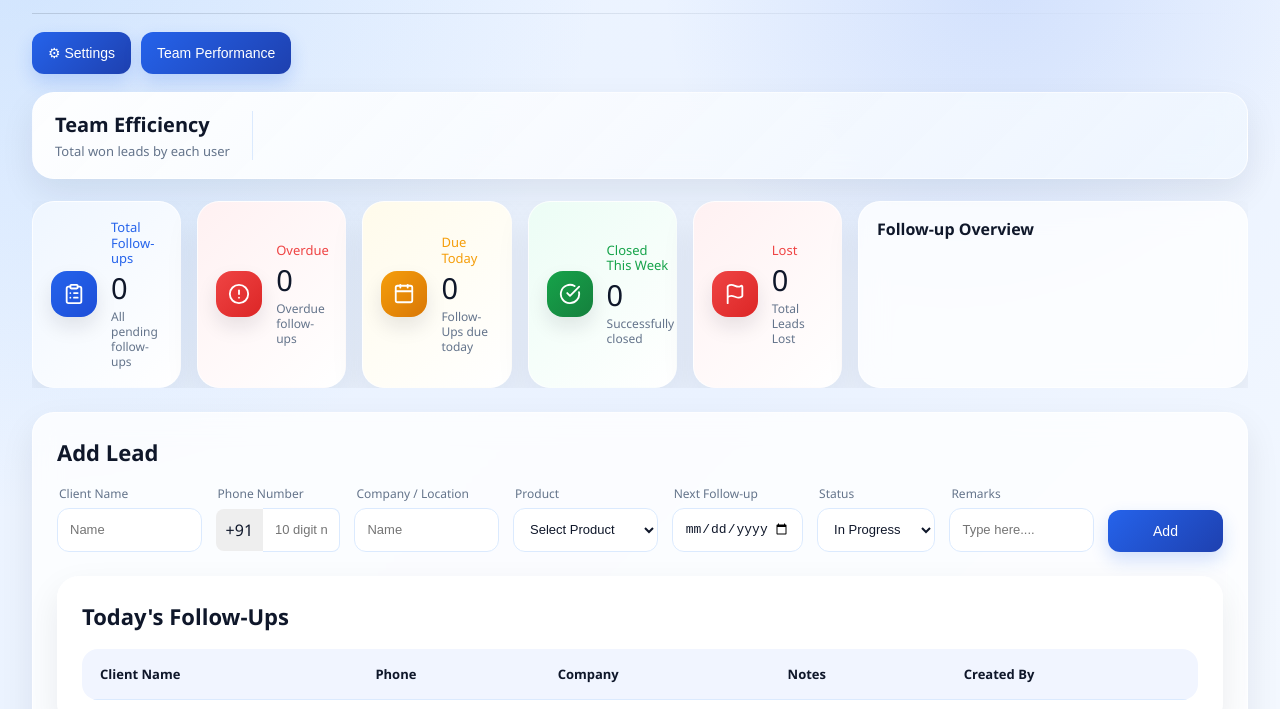
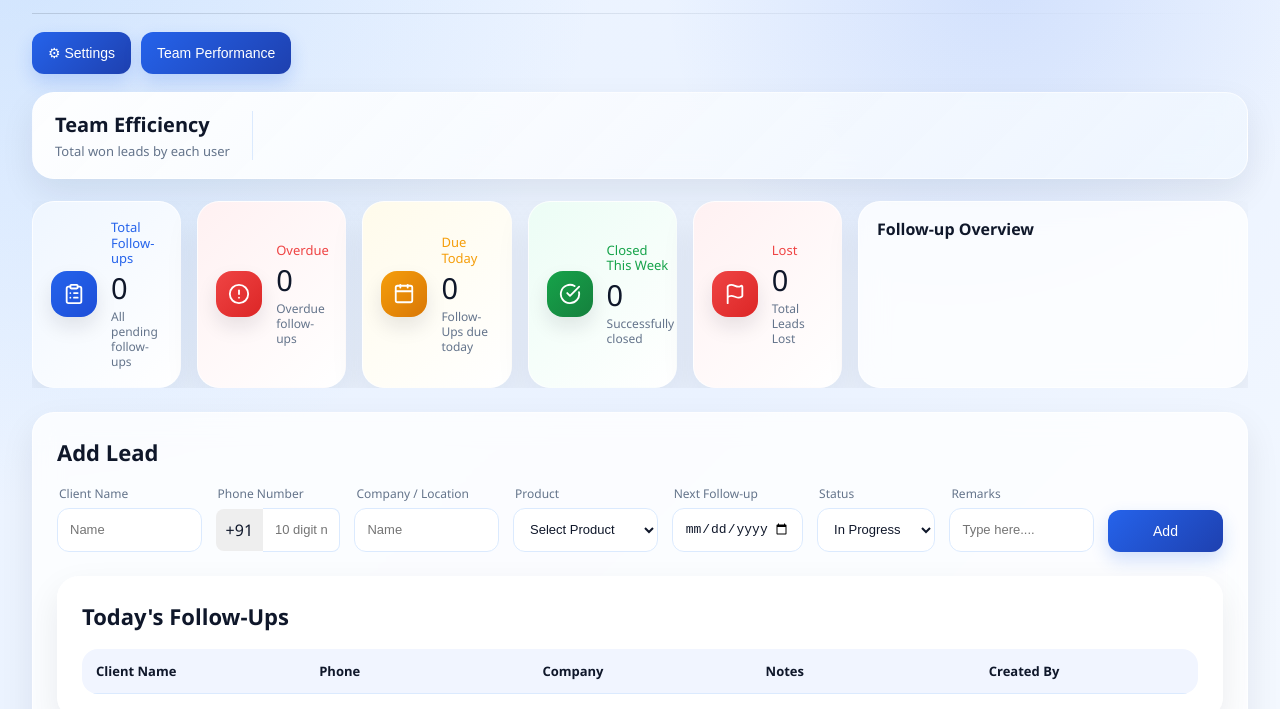
Before and after one commit to mannat2003-cloud/CLOUD-TECH-CRM-, a website: page index.html in a window 1280 px wide. Shown: the part 93-802 px from the top of the page. Drawn offline with nearby package versions, Linux system fonts and the light colour scheme; no server answers; sample sign-in values are in the browser's storage; a script that the page names is missing.

Commit message:
Update style.css

```diff
--- a/style.css
+++ b/style.css
@@ -537,7 +537,66 @@ tr:hover {
   background: #f8fbff;
   transform: none;
 }
+/* ==================================================
+   TODAY FOLLOW-UPS TABLE - SAME AS ALL LEADS
+================================================== */
 
+.card:has(#todayTable) {
+  width: 100%;
+  padding: 24px;
+  margin-bottom: 24px;
+  overflow: hidden;
+}
+
+.card:has(#todayTable) h2 {
+  margin: 0 0 18px;
+  font-size: 22px;
+  font-weight: 600;
+  color: #0f172a;
+}
+
+.card:has(#todayTable) .table-wrapper {
+  width: 100%;
+  overflow: hidden;
+}
+
+.card:has(#todayTable) table {
+  width: 100%;
+  table-layout: fixed;
+  border-collapse: separate;
+  border-spacing: 0;
+  background: white;
+  border-radius: 16px;
+  overflow: hidden;
+  box-shadow: none;
+}
+
+.card:has(#todayTable) th {
+  background: #f1f5ff;
+  color: #0f172a;
+  font-weight: 600;
+  font-size: 13px;
+  padding: 13px 14px;
+  border-bottom: 1px solid #dbeafe;
+  text-align: left;
+  white-space: nowrap;
+}
+
+.card:has(#todayTable) td {
+  padding: 13px 14px;
+  border-bottom: 1px solid #e5e7eb;
+  color: #334155;
+  font-size: 13px;
+  font-weight: 400;
+  line-height: 1.35;
+  vertical-align: middle;
+  word-break: break-word;
+}
+
+.card:has(#todayTable) tr:hover {
+  background: #f8fbff;
+  transform: none;
+}
 /* ==================================================
    ALL LEADS TABLE
 ================================================== */
@@ -617,33 +676,7 @@ tr:hover {
   min-width: 220px;
   box-shadow: 0 12px 28px rgba(15, 23, 42, 0.15);
 }
-/* Today's Follow-Ups section ko All Leads jaisa spacing dena */
-.card:has(#todayTable) {
-  padding: 24px !important;
-  margin-bottom: 24px !important;
-  overflow: hidden !important;
-}
 
-.card:has(#todayTable) h2 {
-  margin: 0 0 18px 0 !important;
-}
-
-.card:has(#todayTable) .table-wrapper {
-  width: 100% !important;
-  margin-top: 0 !important;
-  overflow: hidden !important;
-}
-
-.card:has(#todayTable) table {
-  width: 100% !important;
-  border-radius: 16px !important;
-  overflow: hidden !important;
-}
-
-.card:has(#todayTable) th,
-.card:has(#todayTable) td {
-  padding: 16px 18px !important;
-}
 /* Status badges */
 .status {
   display: inline-flex;
```
